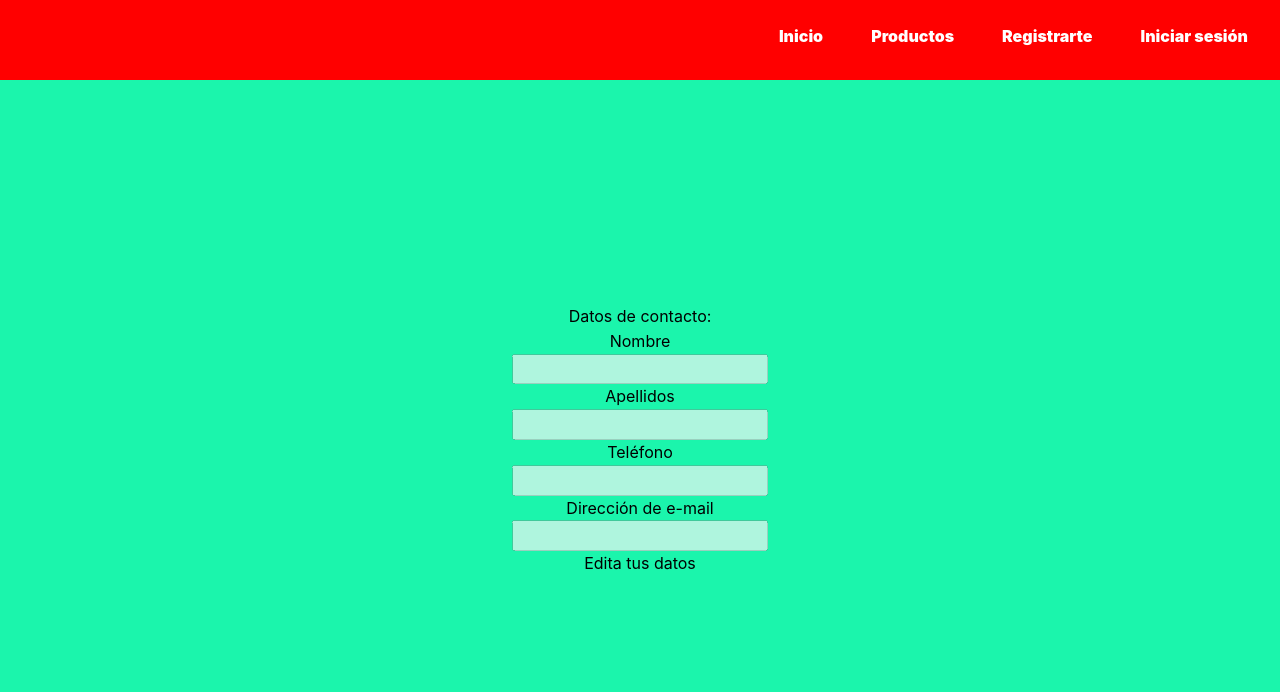
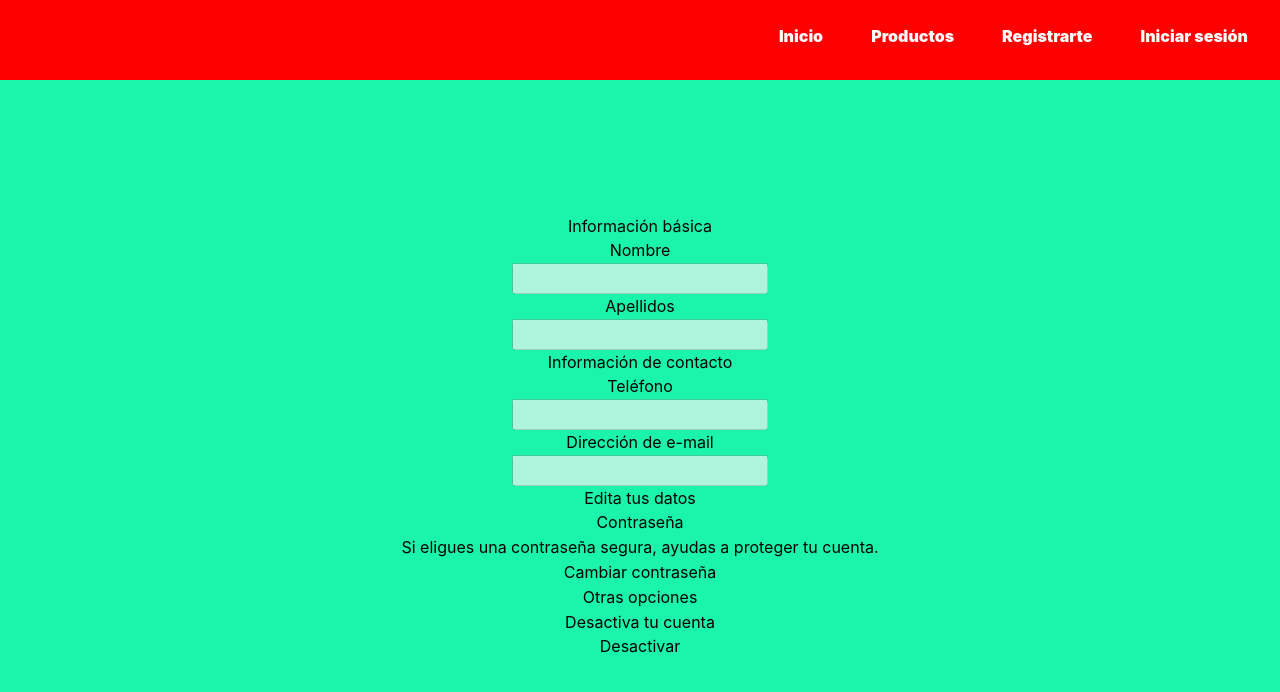
Before and after one commit to martaguillemolmos/frontedtattostudio, a React (Vite) app: page /profile in a window 1280 px wide. Shown: the top 692 px of the page. Built offline with nearby package versions, Linux system fonts and the light colour scheme; no server answers.

Commit message:
feat: When we create a user, it saves the token and sends us to the profile.

```diff
--- a/src/common/CustomInput/CustomInput.jsx
+++ b/src/common/CustomInput/CustomInput.jsx
@@ -8,7 +8,7 @@ export const CustomInput = ({disabled, design, type, name, placeholder, value, f
         type={type}
         name={name}
         placeholder={placeholder}
-        value={value || ""}
+        value={value || undefined }
         onChange={(e) => functionProp(e)}
         onBlur={(e)=>functionBlur(e)}
         min={min}
--- a/src/pages/Login/Login.jsx
+++ b/src/pages/Login/Login.jsx
@@ -82,7 +82,6 @@ export const Login = () => {
         console.log(resultado);
         //Guardanos el token
         dispatch(login({ credentials: resultado.data}))
-        //En este caso, utilizamos un resultado.data porque lo que estamos esperando que nos devuelva es un objeto. ¿? Está en userSlice.
 
         //Una vez guardado el token,nos dirigimos a profile.
         setTimeout(() => {
--- a/src/pages/Profile/Profile.css
+++ b/src/pages/Profile/Profile.css
@@ -10,3 +10,13 @@
 
     background-color: rgb(27, 245, 172);
 }
+
+.deleteAccount{
+    height: 2em;
+
+   cursor: pointer;
+}
+
+.deleteAccount:hover{
+    background-color: red;
+}
--- a/src/pages/Profile/Profile.jsx
+++ b/src/pages/Profile/Profile.jsx
@@ -15,12 +15,15 @@ export const Profile = () => {
   // Instanciamos Redux en lectura
   const rdxToken = useSelector(userData);
 
+  //Instanciar Redux en escritura
+
   // Creamos un Hook con las propiedades que queremos mostrar en pantalla del perfil
   const [profile, setProfile] = useState({
     name: "",
     surname: "",
     phone: 0,
     email: "",
+    is_active: true,
   });
 
   const [profileError, setProfileError] = useState({
@@ -28,6 +31,7 @@ export const Profile = () => {
     surnameError: "",
     phoneError: "",
     emailError: "",
+    is_active: "",
   });
 
   const [isEnabled, setIsEnabled] = useState(true);
@@ -96,9 +100,16 @@ export const Profile = () => {
     );
   };
 
+  const desactiveAccount = () => {
+    return(
+      profile.is_active = false
+    )
+  }
+
+
   return (
     <div className="profileDesign">
-      Datos de contacto:
+      Información básica
       <div>Nombre</div>
       <CustomInput
         disabled={isEnabled}
@@ -123,6 +134,7 @@ export const Profile = () => {
         functionBlur={errorCheck}
       />
       <div>{profileError.surnameError}</div>
+      Información de contacto
       <div>Teléfono</div>
       <CustomInput
         disabled={isEnabled}
@@ -158,6 +170,18 @@ export const Profile = () => {
           Enviar cambios
         </div>
       )}
+      <div>
+
+        Contraseña
+        <div>Si eligues una contraseña segura, ayudas a proteger tu cuenta.
+          <div>Cambiar contraseña</div>
+        </div>
+
+        Otras opciones
+        <div>Desactiva tu cuenta
+          <div className="deleteAccount" onClick={() => desactiveAccount}>Desactivar</div></div>
+
+      </div>
     </div>
   );
 };
--- a/src/pages/Register/Register.jsx
+++ b/src/pages/Register/Register.jsx
@@ -6,10 +6,18 @@ import { CustomInput } from "../../common/CustomInput/CustomInput";
 import { validator } from "../../services/userful";
 import { registerUser } from "../../services/apiCalls";
 import { useNavigate } from "react-router-dom";
+//Importo Redux
+import { useDispatch } from "react-redux";
+import { login} from "../userSlice";
 
 export const Register = () => {
  //Declaramos esta constante para que nos permita dirigirnos desde esta vista a otras.
  const navigate = useNavigate();
+
+ //Declaramos esta constante, que nos permitirá leer el contenido.
+ const dispatch = useDispatch();
+
+
 
   // Declaramos las credenciales que vamos a solicitar para poder realizar el register.
   const [registerData, setRegisterData] = useState({
@@ -66,10 +74,13 @@ export const Register = () => {
             phone: parseInt(registerData.phone)
         }
 
-        registerUser(data).then((resultado => {
+        registerUser(data)
+        .then((resultado => {
             console.log(resultado)
+             //Guardanos el token
+        dispatch(login({ credentials: resultado.data}))
             setTimeout(() => {
-              navigate("/login");
+              navigate("/profile");
             }, 500);
 
         }))
```
